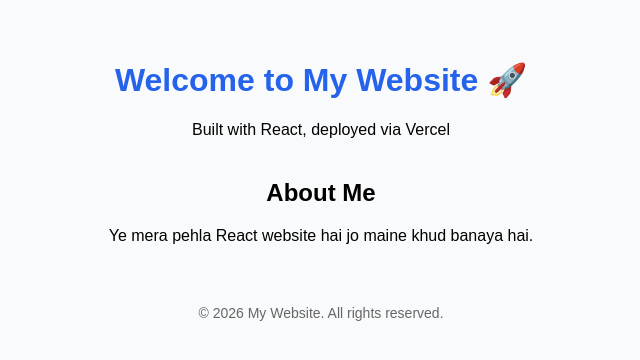
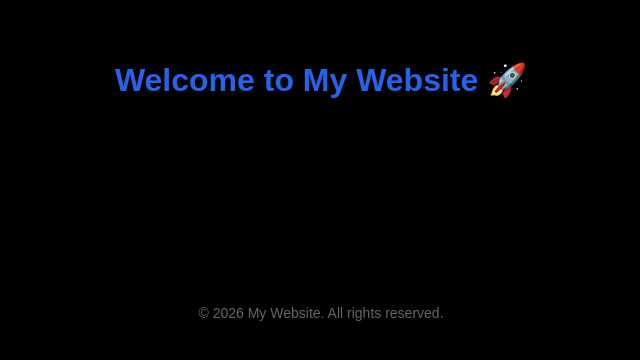
Before and after one commit to hebzur2002/learningheb1, a React (Vite) app: page / in a window 1280 px wide. Shown: the top 360 px of the page, without its empty margins (319-959 px from the left). Built offline with nearby package versions, Linux system fonts and the light colour scheme.

Commit message:
Change background color to black

```diff
--- a/src/index.css
+++ b/src/index.css
@@ -1,5 +1,5 @@
 /* Poore app ke liye common styling */
 body {
   margin: 0;
-  background-color: #f9fafb;
+  background-color: black;
 }
```
